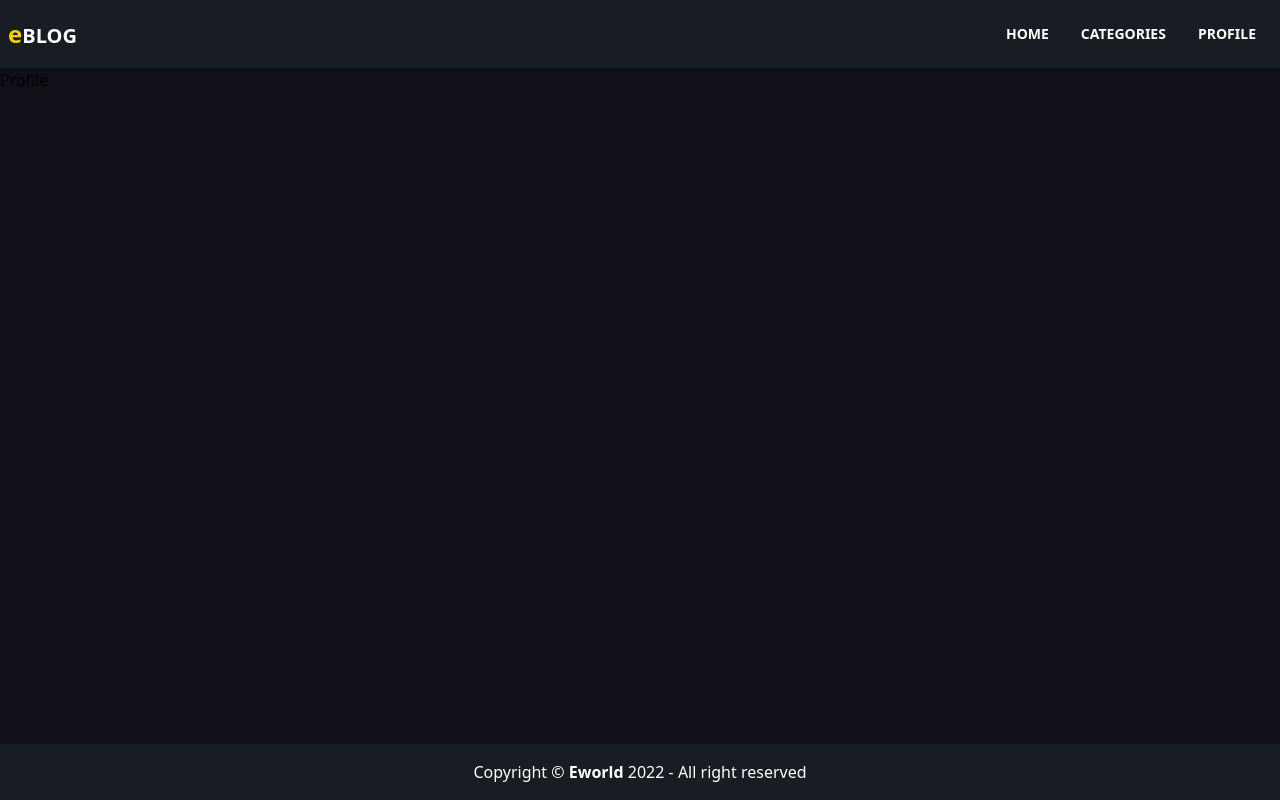
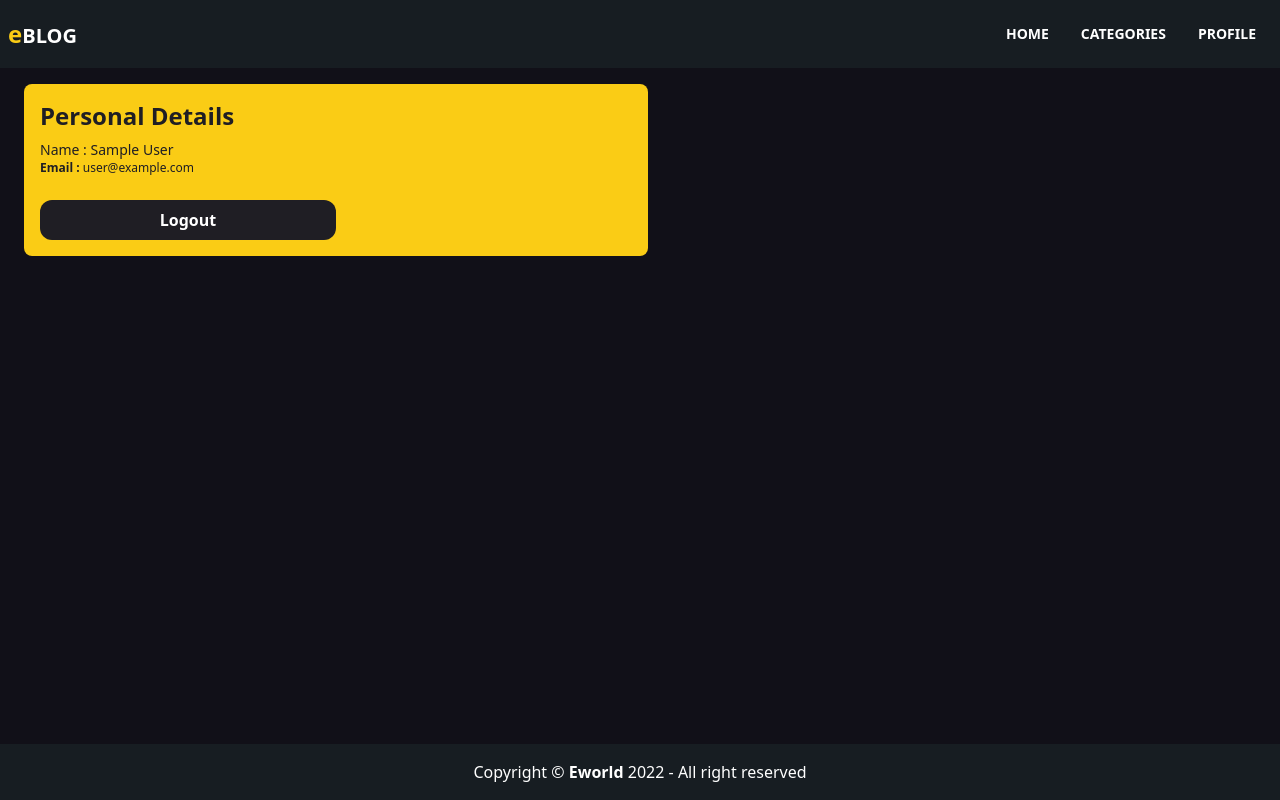
Before and after one commit to josephe44/eblog-app, a React (Create React App) app: page /profile in a window 1280 px wide. Built offline with nearby package versions, Linux system fonts and the light colour scheme; no server answers; the database is empty; sample sign-in values are in the browser's storage.

Commit message:
created the profile page

```diff
--- a/src/pages/Profile.jsx
+++ b/src/pages/Profile.jsx
@@ -1,7 +1,86 @@
-import React from 'react'
+import { useState, useEffect } from 'react'
+import { Link, useNavigate } from 'react-router-dom'
+import { getAuth } from 'firebase/auth'
+import {
+  doc,
+  collection,
+  getDocs,
+  query,
+  where,
+  orderBy,
+  deleteDoc,
+} from 'firebase/firestore'
+import { db } from '../firebase.config'
 
 function Profile() {
-  return <div>Profile</div>
+  const [listings, setListings] = useState(null)
+  const [loading, setLoading] = useState(true)
+  const [user, setUser] = useState('')
+
+  const auth = getAuth()
+  const navigate = useNavigate()
+
+  useEffect(() => {
+    setUser(auth.currentUser)
+  }, [auth.currentUser])
+
+  useEffect(() => {
+    const fetchListing = async () => {
+      const listingRef = collection(db, 'listings')
+      const q = query(
+        listingRef,
+        where('userRef', '==', auth.currentUser.uid),
+        orderBy('timestamp', 'desc')
+      )
+      const querySnap = await getDocs(q)
+      let listings = []
+
+      querySnap.forEach((doc) => {
+        return listings.push({
+          id: doc.id,
+          data: doc.data(),
+        })
+      })
+
+      setListings(listings)
+      setLoading(false)
+    }
+
+    fetchListing()
+  }, [auth.currentUser.uid])
+
+  // LogOut the user
+  const handleLogOut = () => {
+    auth.signOut()
+    navigate('/')
+  }
+
+  return (
+    <div className="mt-4 text-[#1f1e24]">
+      <div className="2xl:container mx-auto">
+        <div className="grid md:grid-cols-2 sm:grid-cols-1 mx-4 justify-between place-items-center">
+          <div className="w-full rounded-lg bg-yellow-400 ml-4 p-4">
+            <h1 className="font-bold text-2xl">Personal Details</h1>
+            <div className="mt-2">
+              <h5 className="text-sm">
+                <span>{user.displayName && 'Name : '}</span> {user.displayName}
+              </h5>
+              <p className="text-xs">
+                <span className="font-bold text">{user.email && 'Email : '}</span>
+                {user.email}
+              </p>
+            </div>
+            <button
+              onClick={handleLogOut}
+              className="lg:w-1/2 w-full font-bold bg-[#1f1e24] text-white mt-6 p-2 rounded-xl hover:text-yellow-400 hover:scale-[0.98]"
+            >
+              Logout
+            </button>
+          </div>
+        </div>
+      </div>
+    </div>
+  )
 }
 
 export default Profile
```
